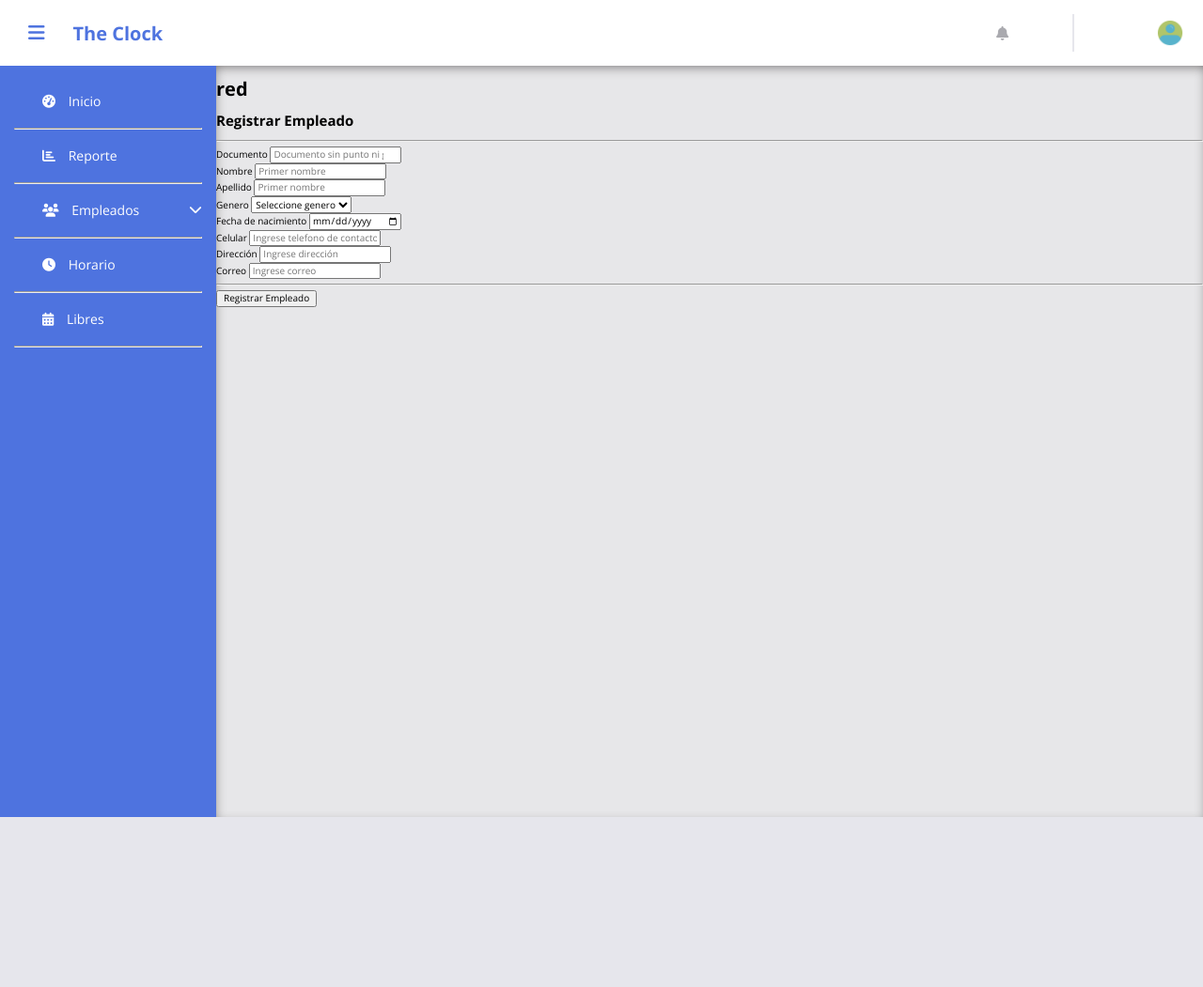
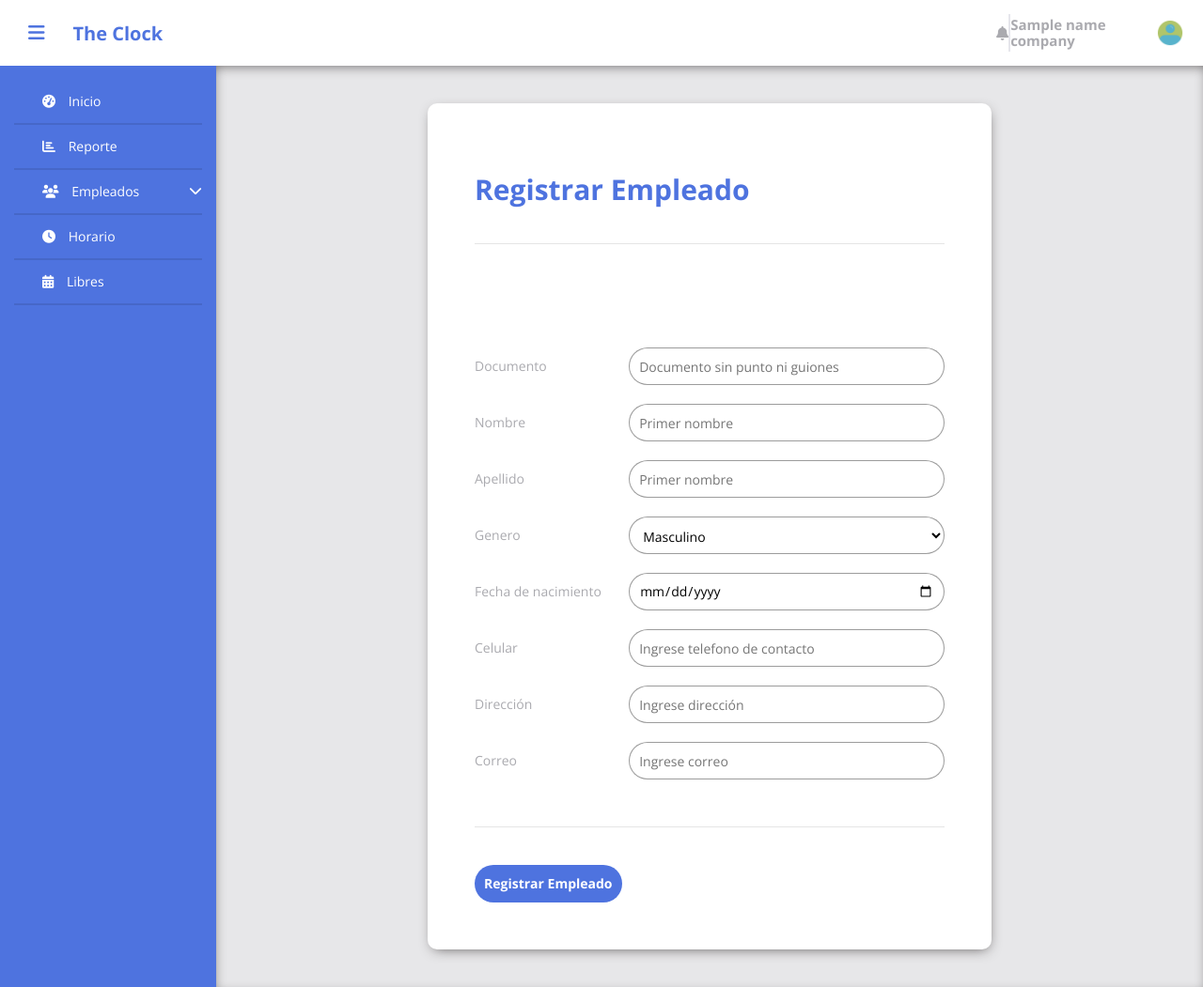
Before and after one commit to ericseparovic/The-Clock, a Flask app: template web/templates/register_personal.html in a window 1280 px wide. Shown: the whole page at 94% size. Before the commit the page ends 870 px from the top, so only its background shows below. Run offline with Flask 2, Linux system fonts and the light colour scheme; the template is opened without the code that fills it: most values are stand-ins (such as "Sample title", 1, 10 or a date in 2020); some libraries are stand-ins or nearby versions.

Commit message:
Se crea funcionalidad registrar personal

```diff
--- a/app.py
+++ b/app.py
@@ -134,64 +134,44 @@ def signin():
 @app.route('/register_personal', methods=["POST", "GET"])
 def register_personal():
      if request.method == 'POST':
-        document = request.form['document']
-        name = request.form['name']
-        lastname = request.form['lastname']
-        gender = request.form['gender']
-        birthday = request.form['birthday']
-        tel = request.form['tel']
-        email = request.form['email']
-        address = request.form['address']
+        date = request.get_json()
+
+        document = date['document']
+        name = date['name']
+        lastname = date['lastname']
+        gender = date['gender']
+        birthday = date['birthday']
+        tel = date['tel']
+        address = date['address']
+        email = date['email']
         password = 12345678
+        idCompany = date['idCompany']
         idRol = 2
 
-        #Valida que el fomrmulario no este vacio
-        def validation_form():
-            if document == "":
-                return 'Documento es requerido', 412
-            if name == "":
-                return 'Nombre es requerido', 412
-            if lastname == "":
-                return 'Apellido es requerido', 412
-            if gender == "":
-                return 'Genero es requerido', 412
-            if tel == "":
-                return 'Telefono es requerido', 412
-            if birthday == "":
-                return 'Fecha de nacimiento es requerido', 412
-            if email == "":
-                return 'Correo es requerido', 412
-            if address == "":
-                return 'Direccion es requerida', 412
-            if password == "":
-                return 'Clave es requerida', 412
-            return True
+        if personal.validation_form_personal(document, name, lastname, gender, birthday, tel, address, email, password, idCompany) == True:
 
+            #Primero se verifica si el correo ya esta registrado
+            existsEmail = auth.search_user(email)
+            if existsEmail == True:
+                return "Correo ya esta registrado", 409
+            else:
 
-        if validation_form() == True:
-            #Consulta si el usuario ya esta registrado.
-            if auth.search_user(email):
-                return "Usuario ya esta registrado", 412
-            else:
-                #Se verifica que el usuario administrador tenga iniciado sesion
-                if 'email' in session:
-                    idCompany = session['company']
+                existsDocument = personal.get_id_personal(document, idCompany)
 
-                    if personal.get_id_personal(document, idCompany):
-                        return "Empleado ya registrado en la planilla", 412
-                    else:
+                if existsDocument == True:
+                    return 'Usuario ya esta registrado', 409
 
-                        # Crea usuario y retorna el id
-                        idUser=  auth.create_user(email, password, idRol)
+                if existsDocument == False:
 
-                        # Registra datos del empleado
-                        result = personal.register_personal(document, name, lastname, gender, birthday, tel, address, idUser, idCompany)
-                        return result
-                else:
-                    return "Debe iniciar sesion", 412
+                    #Registra los datos del usuario y retorna el id
+                    idUser=  auth.create_user(email, password, idRol)
+
+                    #Registra los datos del empleado
+                    result = personal.register_personal(document, name, lastname, gender, birthday, tel, address, email, password, idCompany, idUser)
+                    return result
 
         else:
-            return validation_form()
+            return personal.validation_form_personal(document, name, lastname, gender, birthday, tel, address, email, password, idCompany)
 
 
 
--- a/web/static/css/layout_company.css
+++ b/web/static/css/layout_company.css
@@ -19,7 +19,7 @@ body {
     margin: 0px;
     padding: 0px;
     font-family: var(--font-family);
-    height: 100vh;
+    height: auto;
 }
 
 * {
@@ -210,16 +210,18 @@ body {
     width: 100%;
     background-color: var(--blue);
     padding: 1.5rem;
-    height: 100%;
+    height: auto;
 }
 
 .main-company {
-    width: 100%;
+    width: calc(100% - 23rem);
+    padding: 4rem;
     background-color: var(--grey_body);
     height: 100%;
     box-shadow: 1px 4px 14px -5px rgba(48,43,43,0.8) inset;
     -webkit-box-shadow: 1px 4px 14px -5px rgba(48,43,43,0.8) inset;
     -moz-box-shadow: 1px 4px 14px -5px rgba(48,43,43,0.8) inset;
+    height: 100%;
 }
 
 
@@ -259,7 +261,11 @@ body {
 
 
 .nav-company hr{
-    background-color:  rgba(255,255,255,.15);
+    width: 100%;
+    height: 2px;
+    border: 0px;
+    background-color: rgba(0,0,0,.1);
+    margin: 0px;
 }
 
 .nav-company .employee {
@@ -284,6 +290,7 @@ body {
     background-color: white;
     border-radius: 1rem;
     padding: 0;
+    margin-bottom: 1rem;
 }
 
 .nav-company .sub_menu ul li {
@@ -331,8 +338,12 @@ body {
     }
 
     .nav-company {
-        max-width: 23rem;
         width: 10rem;
+    }
+
+
+    .main-company {
+        width: 100%;
     }
 
     .nav-company ul li {
--- /dev/null
+++ b/web/static/css/register_personal.css
@@ -0,0 +1,122 @@
+h2 {
+    color: var(--blue);
+    font-size: 3rem;
+}
+/**********FIN ESTILOS GENERALES**********/
+
+/******************************************************************************************/
+
+/**********INICIO ESTILOS VARIABLES**********/
+:root {
+    --blue: #4e73df;
+    --grey: #aaaaaf;
+    --shadow:#e6e6ec;
+    --grey_body:#e7e7e9;
+    --font-family: 'Open Sans', sans-serif;
+}
+/**********FIN ESTILOS VARIABLES**********/
+
+/******************************************************************************************/
+
+/**********INICIO ESTILOS VARIABLES**********/
+.section-register-personal {
+    margin: 0 auto;
+    height: auto;
+    border-radius: 1rem;
+    background-color: white;
+    box-shadow: 1px 4px 14px -5px rgba(48,43,43,0.8);
+    -webkit-box-shadow: 1px 4px 14px -5px rgba(48,43,43,0.8);
+    -moz-box-shadow: 1px 4px 14px -5px rgba(48,43,43,0.8);
+    padding: 5rem;
+    width: 100%;
+    max-width: 60rem;
+}
+
+.section-register-personal hr {
+    width: 100%;
+    height: 1px;
+    border: 0;
+    background-color: rgba(0,0,0,.1);
+    margin: 4rem 0rem;
+}
+
+.form-register-personal {
+    display: flex;
+    flex-direction: column;
+}
+
+.form-register-personal div {
+    width: 100%;
+    display: flex;
+    justify-content: space-between;
+    align-items: center;
+    line-height: 6rem;
+}
+
+
+.form-register-personal label {
+    width: 25rem;
+    font-size: 1.4rem;
+    color: var(--grey);
+}
+
+input[type="number"],
+input[type="text"],
+input[type="date"],
+input[type="tel"],
+input[type="email"],
+select   {
+    width: 100%;
+    height: 4rem;
+    font-size: 1.4rem;
+    border-radius: 2rem;
+    border: rgba(0, 0, 0, 0.39) 1px solid;
+    outline: 0;
+    padding: 1rem;
+    background-color: white;
+    color: black;
+}
+
+
+
+.form-register-personal input[type="submit"] {
+
+    width: auto;
+    height: 4rem;
+    font-size: 1.4rem;
+    border-radius: 2rem;
+    padding: 1rem;
+    background-color: var(--blue);
+    color: white;
+    outline: 0;
+    border: rgba(0,0,0,.1) 0 solid;
+    cursor: pointer;
+    font-weight: bold;
+}
+
+
+.container-error {
+    height: 6rem;
+    font-size: 1.2rem;
+}
+
+.container-error p {
+    padding: 0;
+}
+
+
+.errorFront {
+    color: red;
+    text-align: center;
+    visibility: hidden;
+    padding-top: 2rem;
+    font-weight: bold;
+}
+
+
+.errorBack {
+    color: red;
+    text-align: center;
+    padding-top: 2rem;
+    font-weight: bold;
+}
--- a/web/static/js/layout_company.js
+++ b/web/static/js/layout_company.js
@@ -30,12 +30,12 @@ function showDropDown(e){
         }
 }
 
-// // Muestra el submenu cuando estamos en la pagina registrar usuario
-// window.addEventListener("load", hola);
+// Muestra el submenu cuando estamos en la pagina registrar usuario
+window.addEventListener("load", loadSubMenu);
 
-// function hola(e){
-//         url = window.location.pathname
-//         if(url == '/register_personal'){
-//                 showSubMenu()
-//         }
-// }
+function loadSubMenu(){
+        url = window.location.pathname
+        if(url == '/register_personal'){
+                showSubMenu()
+        }
+}
--- a/web/templates/layout_company.html
+++ b/web/templates/layout_company.html
@@ -11,6 +11,9 @@
     <link rel="preconnect" href="https://fonts.gstatic.com" crossorigin>
     <link href="https://fonts.googleapis.com/css2?family=Open+Sans:wght@400;700&display=swap" rel="stylesheet">
     <link rel="stylesheet" href="https://cdn.datatables.net/1.11.3/css/jquery.dataTables.min.css">
+    {% block head %}
+
+    {% endblock %}
     <title>The Clock</title>
 </head>
 
@@ -35,14 +38,14 @@
             <ul class="dropdown-menu">
                 <li>
                     <a class="dropdown-item" href="#">
-                        <i class="fas fa-users"></i>
+                        <i class="fas fa-user"></i>
                         <span>Perfil</span>
                     </a>
                 </li>
                 <hr>
                 <li>
                     <a class="dropdown-item" href="http://127.0.0.1:5005/logout">
-                        <i class="fas fa-users"></i>
+                        <i class="fas fa-sign-out-alt"></i>
                         <span>Cerrar Sesion</span>
                     </a>
                 </li>
@@ -57,7 +60,7 @@
         <nav class="nav-company">
             <ul>
                 <li>
-                    <a href="#">
+                    <a href="/home_company">
                         <i class="fas fa-tachometer-alt"></i>
                         <span>Inicio</span>
                     </a>
@@ -80,13 +83,13 @@
                 <li class="sub_menu active">
                     <ul >
                         <li>
-                            <a id="register_personal" href="http://127.0.0.1:5005/register_personal">
+                            <a id="register_personal" href="/register_personal">
                                 <i class="fas fa-user-plus"></i>
                                 <span>Registrar empleado</span>
                             </a>
                         </li>
                         <li>
-                            <a id="lista_empleados" href="http://127.0.0.1:5005/list_of_employees">
+                            <a id="lista_empleados" href="/list_of_employees">
                                 <i class="fas fa-list"></i>
                                 <span>Lista de Empleados</span>
                             </a>
@@ -126,7 +129,6 @@
 
 
         <main class="main-company">
-                <h1>red</h1>
             {% block main %}
 
             {% endblock %}
--- a/web/templates/register_personal.html
+++ b/web/templates/register_personal.html
@@ -1,10 +1,25 @@
 {% extends 'layout_company.html' %}
+
+{% block head %}
+    <link rel="stylesheet" href="{{url_for('static', filename='css/register_personal.css')}}">
+{% endblock head %}
+
+{% block nameUser %}
+    <span id="nameUser">{{nameCompany}}</span>
+{% endblock nameUser %}
+
 {% block main %}
 
-    <section class="section_register_personal">
+    <section class="section-register-personal">
         <h2>Registrar Empleado</h2>
         <hr>
-        <form action="" class="form">
+        <div class="container-error">
+            <p class="errorFront"></p>
+            {% if error %}
+            <p class="errorBack">{{error}}</p>
+            {% endif %}
+        </div>
+        <form action="" class="form-register-personal" method="post">
             <div>
                 <label for="document">Documento</label>
                 <input type="number" name="document" placeholder="Documento sin punto ni guiones">
@@ -20,7 +35,7 @@
             <div>
                 <label for="gender">Genero</label>
                 <select name="gender" id="gender">
-                    <option disabled selected>Seleccione genero</option>
+                    <!-- <option disabled selected>Seleccione genero</option> -->
                     <option value="masculino">Masculino</option>
                     <option value="femenino">Femenino</option>
 
```
Also changed, not shown: data/models/model_personal.py (+6 -5 lines), services/personal.py (+29 -2 lines), web/server_web.py (+45 -6 lines), web/services/personal.py (added, +21 -0 lines), the_clock.db.
